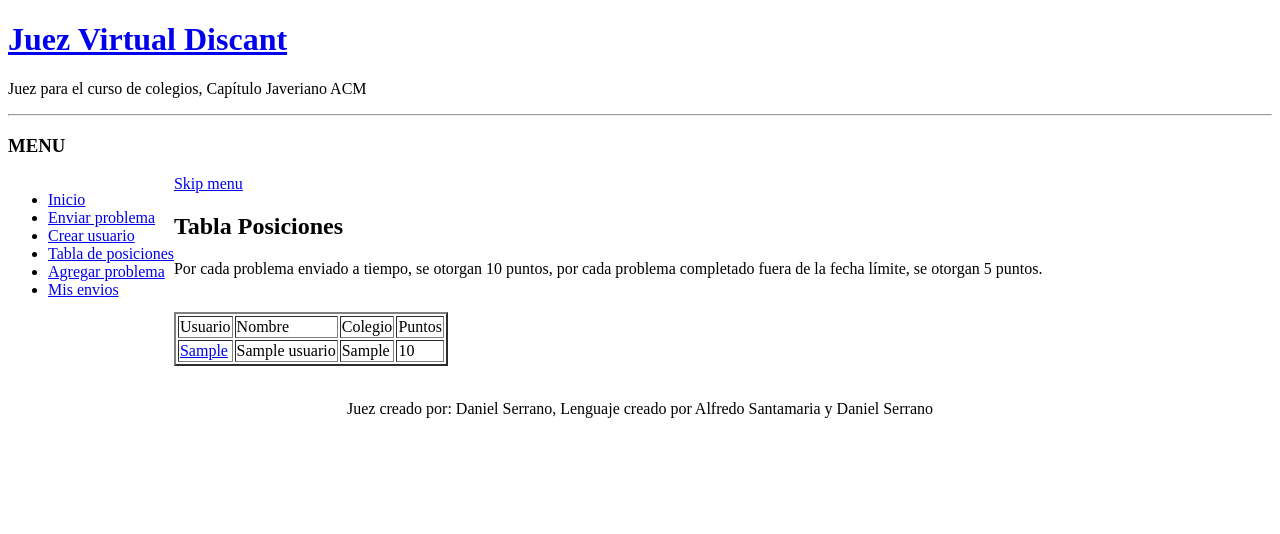
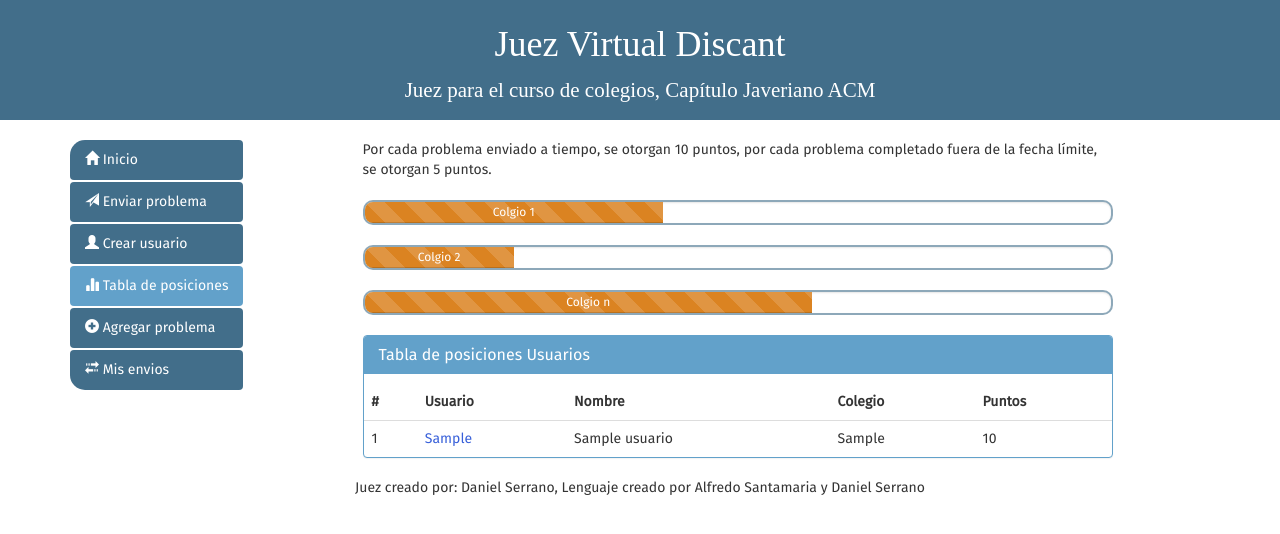
Before and after one commit to dserrano3/virtual_judge, a PHP site: page /judge/puntajes.php in a window 1280 px wide. Shown: the top 534 px of the page. Run offline with PHP 8.4, Linux system fonts and the light colour scheme; tables that the repository leaves empty hold one stand-in row (values such as "Sample post").

Commit message:
adding style to puntajes.php (#1)

```diff
--- a/css/style.css
+++ b/css/style.css
@@ -42,3 +42,34 @@ ul {
   height: 14px;
   width: 14px;
 }
+
+.panel-heading div {
+	margin-top: -18px;
+	font-size: 15px;
+}
+.panel-heading div span{
+	margin-left:5px;
+}
+.panel-body{
+	display: none;
+}
+
+.progress {
+  background: rgba(255, 255, 255, 1);
+  border: 2px solid rgba(66, 110, 138, 0.6);
+  border-radius: 10px;
+  height: 25px;
+}
+
+.progress-bar-custom {
+  background: rgba(219, 131, 33, 1);
+}
+
+.panel-custom {
+  border: 1px solid #62A1CA;
+}
+
+.panel-custom > .panel-heading {
+  color: #fff;
+  background-color: #62A1CA;
+}
--- a/judge/puntajes.php
+++ b/judge/puntajes.php
@@ -58,74 +58,127 @@ for($i = 0; $i < count($array_usuarios); $i++){
 <head>
 <title>Juez Virtual Discant</title>
 <meta http-equiv="Content-Type" content="text/html; charset=utf-8" />
-<link rel="stylesheet" href="/css/style.css" type="text/css" media="screen, projection, tv" />
-<link rel="stylesheet" href="/css/style-print.css" type="text/css" media="print" />
+<link href='http://fonts.googleapis.com/css?family=Fira+Sans:400,500italic,700italic' rel='stylesheet' type='text/css'>
+<link rel="stylesheet" href="../css/bootstrap.min.css" />
+<link rel="stylesheet" href="../css/style.css" type="text/css" media="screen, projection, tv" />
+<link rel="stylesheet" href="../css/style-print.css" type="text/css" media="print" />
 </head>
 <body>
-<div id="wrapper">
-  <div class="title">
-    <div class="title-top">
-      <div class="title-left">
-        <div class="title-right">
-          <div class="title-bottom">
-            <div class="title-top-left">
-              <div class="title-bottom-left">
-                <div class="title-top-right">
-                  <div class="title-bottom-right">
-                    <h1><a href="/">Juez Virtual Discant</a></h1>
+  <header class="lp-header" id="header">
+    <div class="judge-header">
+        <h1>Juez Virtual <span>Discant</span></h1>
         <p>Juez para el curso de colegios, Capítulo Javeriano ACM</p>
     </div>
-                </div>
-              </div>
-            </div>
-          </div>
-        </div>
-      </div>
-    </div>
-  </div>
-  <hr class="noscreen" />
-  <div class="content">
-    <div class="column-left">
-      <h3>MENU</h3>
+
+  <main class="container">
+    <div class="row">
+      <br />
+      <div class="col-xs-12 col-sm-3">
         <a href="#skip-menu" class="hidden">Skip menu</a>
-      <ul class="menu">
-        <li><a href="/index.html" >Inicio</a></li>
-        <li><a href="/judge/upload_form.php">Enviar problema</a></li>
-        <li><a href="/judge/insertar_usuario.html" >Crear usuario</a></li>
-        <li><a href="/judge/puntajes.php" class="active">Tabla de posiciones</a></li>
-        <li><a href="/judge/insert_problem.html">Agregar problema</a></li>
-        <li class="last"><a href="/judge/mis_envios.html">Mis envios</a></li>
+        <ul class="nav nav-pills nav-stacked">
+          <li>
+            <a href="/index.html">
+              <span class="glyphicon glyphicon-home"></span>
+                  Inicio
+            </a>
+          </li>
+          <li>
+            <a href="/judge/upload_form.php">
+              <span class="glyphicon glyphicon-send"></span>
+              Enviar problema
+            </a>
+          </li>
+          <li>
+            <a href="/judge/insertar_usuario.html" >
+              <span class="glyphicon glyphicon-user"></span>
+              Crear usuario
+            </a>
+          </li>
+          <li class="active">
+            <a href="/judge/puntajes.php">
+              <span class="glyphicon glyphicon-stats"></span>
+              Tabla de posiciones
+            </a>
+          </li>
+          <li>
+            <a href="/judge/insert_problem.html">
+              <span class="glyphicon glyphicon-plus-sign"></span>
+              Agregar problema
+            </a>
+          </li>
+          <li class="last">
+            <a href="/judge/mis_envios.html">
+              <span class="glyphicon glyphicon-transfer"></span>
+              Mis envios
+            </a>
+          </li>
         </ul>
       </div>
       <div id="skip-menu"></div>
-    <div class="column-right">
-      <div class="box">
-        <div class="box-top"></div>
-        <div class="box-in">
-          <h2>Tabla Posiciones</h2>
+
+
+      <div class="col-xs-12 col-sm-8 col-md-8">
+        Por cada problema enviado a tiempo, se otorgan 10 puntos,
+        por cada problema completado fuera de la fecha límite,
+        se otorgan 5 puntos.
+        <br><br>
+
+        <div class="progress progress-striped">
+
+          <div class="progress-bar  progress-bar-custom" style="width: 40%">
+            Colgio 1
+          </div>
+        </div>
+        <div class="progress progress-striped">
+          <div class="progress-bar progress-bar-custom" style="width: 20%">
+            Colgio 2
+          </div>
+        </div>
+        <div class="progress progress-striped">
+          <div class="progress-bar progress-bar-custom" style="width: 60%">
+            Colgio n
+          </div>
+        </div>
+
+        <div class="panel panel-custom filterable">
+          <div class="panel-heading">
+              <h3 class="panel-title">Tabla de posiciones Usuarios</h3>
+          </div>
+
+          <table class="table table-hover" id="dev-table">
+            <tr>
+              <th> # </th>
+              <th> Usuario </th>
+              <th> Nombre </th>
+              <th> Colegio </th>
+              <th> Puntos </th>
+            </tr>
             <p>
       				<?php
-				echo 'Por cada problema enviado a tiempo, se otorgan 10 puntos, por cada problema completado fuera de la fecha límite, se otorgan 5 puntos.<br><br>';
 
-				echo '<table border = "2"><tr><td> Usuario </td> <td> Nombre </td>  <td> Colegio </td> <td> Puntos </td></tr>'   ;
       				for($i = 0; $i < count($array_usuarios);$i++)
       				{
-					echo '<tr><td>' . '<a href="envios_usuario.php?usuario=' . $array_usuarios[$i] . '">' . $array_usuarios[$i] . '</a>' . '</td>' . '<td>' . $array_nombre[$array_usuarios[$i]] . '</td> <td>' . $array_colegio[$array_usuarios[$i]] . '</td><td>' . $array_puntos[$array_usuarios[$i]] . '</td></tr>';
+      					echo '<tr>' .
+                          '<td>' . ($i + 1)  . '</td>' .
+                          '<td>' .
+                            '<a href="envios_usuario.php?usuario=' . $array_usuarios[$i] . '">' .
+                            $array_usuarios[$i] . '</a>' .
+                          '</td>' .
+                          '<td>' . $array_nombre[$array_usuarios[$i]]  . '</td>' .
+                          '<td>' . $array_colegio[$array_usuarios[$i]] . '</td>' .
+                          '<td>' . $array_puntos[$array_usuarios[$i]]  . '</td>' .
+                      '</tr>';
       				}
-
-				echo '</table>';
 
 
       				?>
 
             </p>
-
-
+					</table>
         </div>
       </div>
-    </div>
-    <div class="cleaner">&nbsp;</div>
-  </div>
-</div>
+  </main>
+</header>
+
 <div align=center>Juez creado por: Daniel Serrano, Lenguaje creado por Alfredo Santamaria y Daniel Serrano</div></body>
 </html>
```
Lines whose indentation alone changed are shown as unchanged.
